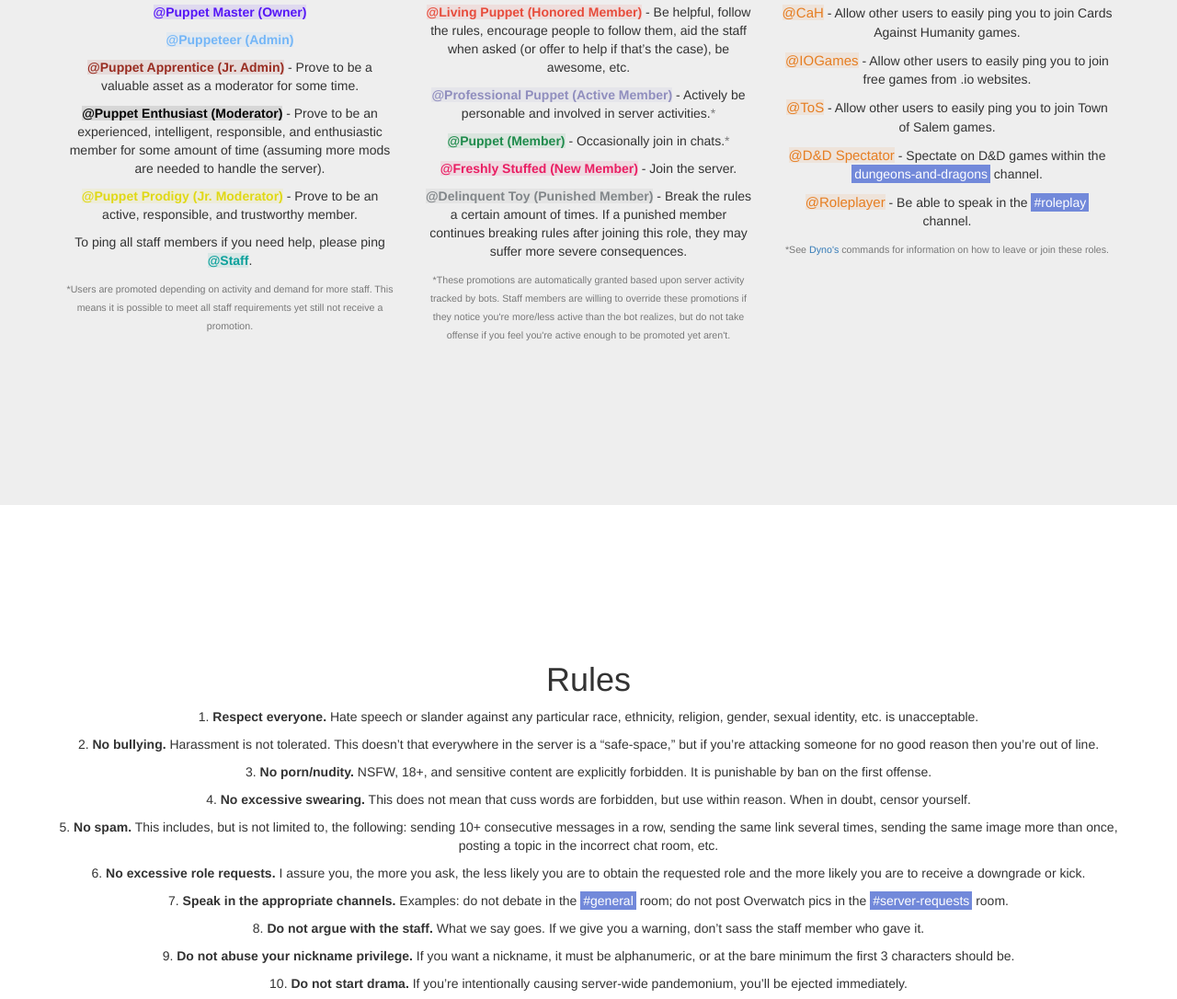
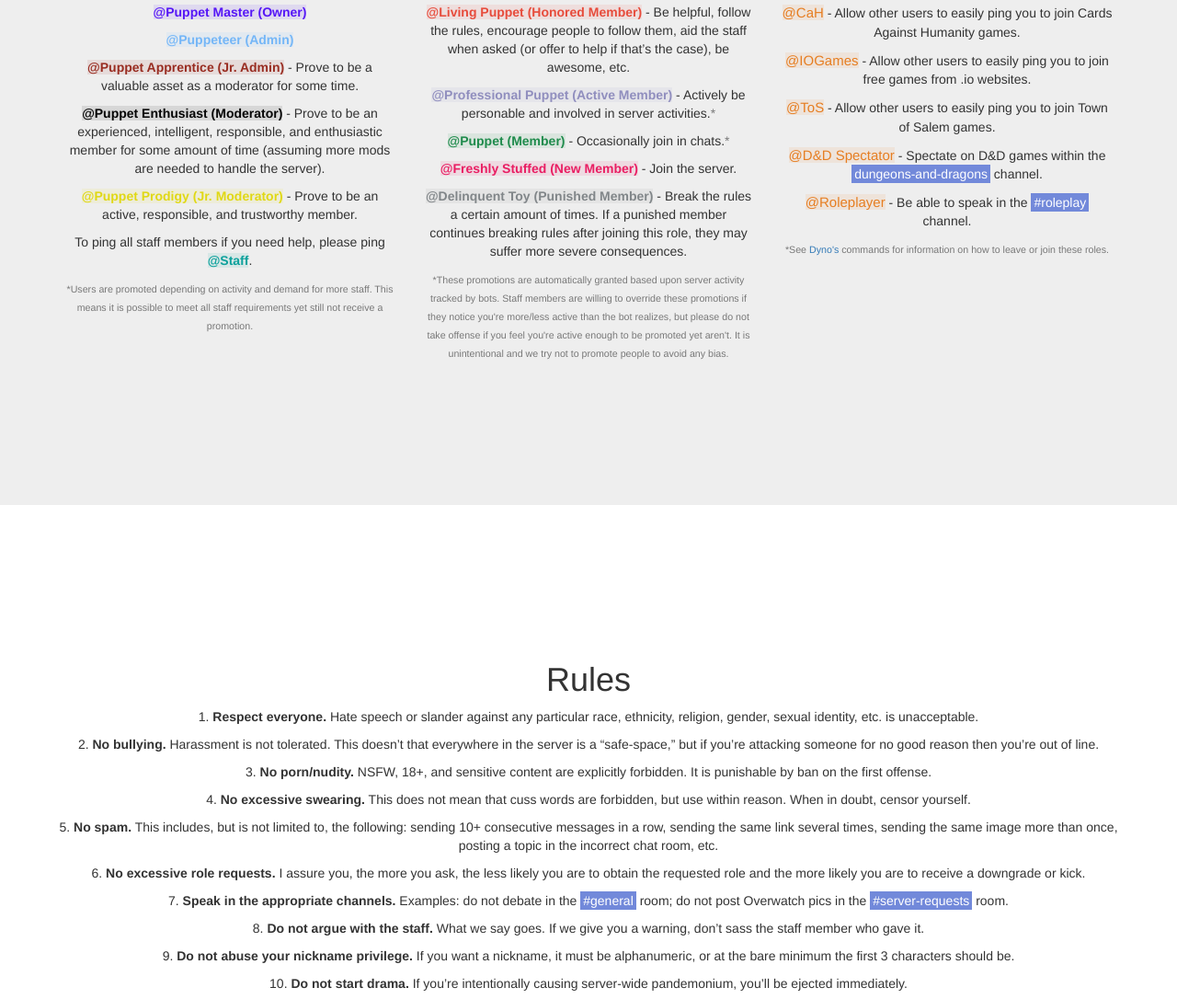
Before and after one commit to cataclysmdiscord/info, a website: page index.html in a window 1280 px wide. Shown: the part 1051-2137 px from the top of the page at 92% size. Drawn offline with Linux system fonts and the light colour scheme.

Commit message:
Update index.html

```diff
--- a/index.html
+++ b/index.html
@@ -121,7 +121,7 @@
 
                     <p><span style="color: #818689; font-family: Whitney, 'Helvetica Neue', Helvetica, Arial, sans-serif; font-weight: 600; white-space: pre-wrap; background-color: rgba(129, 134, 137, 0.0980392);">@Delinquent Toy (Punished Member)</span> - Break the rules a certain amount of times. If a punished member continues breaking rules after joining this role, they may suffer more severe consequences.</p>
 
-                    <p><span style="font-size: 8pt; color: #787878;">*These promotions are automatically granted based upon server activity tracked by bots. Staff members are willing to override these promotions if they notice you're more/less active than the bot realizes, but do not take offense if you feel you're active enough to be promoted yet aren't.</span></p>
+                    <p><span style="font-size: 8pt; color: #787878;">*These promotions are automatically granted based upon server activity tracked by bots. Staff members are willing to override these promotions if they notice you're more/less active than the bot realizes, but please do not take offense if you feel you're active enough to be promoted yet aren't. It is unintentional and we try not to promote people to avoid any bias.</span></p>
 
                 </div>
 
```
